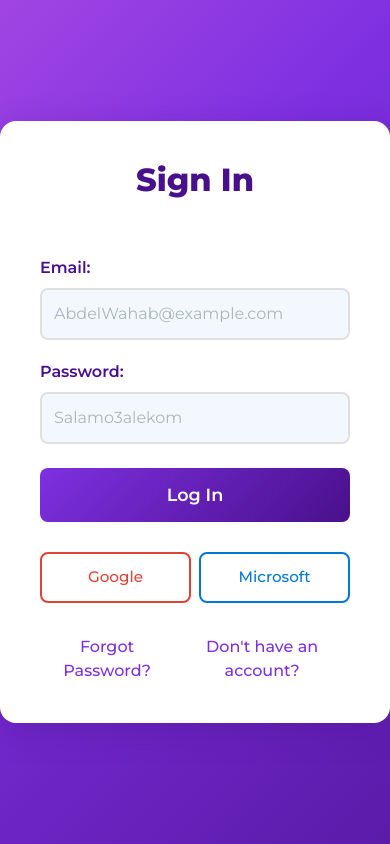
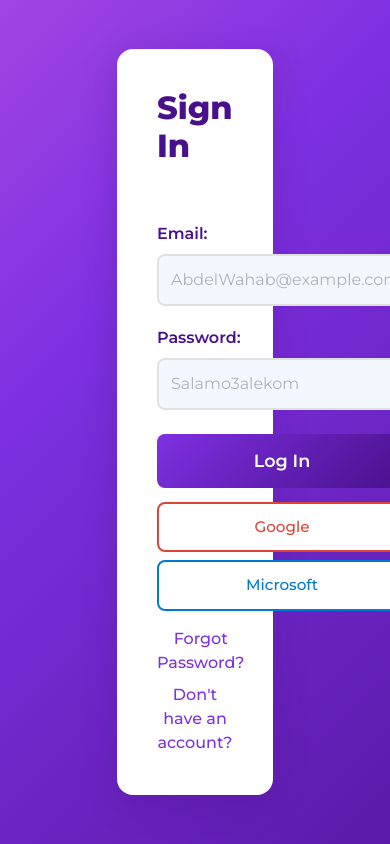
Before and after one commit to nelatawy/PlanchellaApp, an Angular app in the folder FrontEnd/planchella-app/: page /signin in a window 390 px wide. Built offline with nearby package versions, Linux system fonts and the light colour scheme; a web font is replaced by a local one.

Commit message:
responsive event-builder and auth files

```diff
--- a/FrontEnd/planchella-app/angular.json
+++ b/FrontEnd/planchella-app/angular.json
@@ -25,7 +25,8 @@
               }
             ],
             "styles": [
-              "src/styles.css"
+              "src/styles.css",
+              "src/app/auth/auth-common.css"
             ]
           },
           "configurations": {
@@ -93,5 +94,8 @@
         }
       }
     }
+  },
+  "cli": {
+    "analytics": false
   }
 }
--- a/FrontEnd/planchella-app/package.json
+++ b/FrontEnd/planchella-app/package.json
@@ -34,7 +34,7 @@
   },
   "devDependencies": {
     "@angular/build": "^20.3.6",
-    "@angular/cli": "^20.3.6",
+    "@angular/cli": "^20.3.12",
     "@angular/compiler-cli": "^20.3.0",
     "@types/jasmine": "~5.1.0",
     "jasmine-core": "~5.9.0",
--- /dev/null
+++ b/FrontEnd/planchella-app/src/app/auth/auth-common.css
@@ -0,0 +1,175 @@
+.inputField {
+  border-radius: 0.5rem;
+  padding: 0.75rem;
+  margin: 0.5rem 0 0 0;
+  border: 2px solid #E0E0E0;
+  font-size: 1rem;
+  background-color: #F3F8FF;
+  transition: all 0.2s ease;
+}
+
+.inputField:focus {
+  outline: none;
+  border-color: #7E30E1;
+  background-color: #FFFFFF;
+  box-shadow: 0 0 0 3px rgba(126, 48, 225, 0.1);
+}
+
+.inputField::placeholder {
+  color: #9CA3AF;
+  opacity: 0.8;
+}
+
+.inputLabel {
+  margin-top: 1.25rem;
+  font-size: 1rem;
+  color: #49108B;
+  font-weight: 600;
+}
+
+.inputLabel:first-of-type {
+  margin-top: 0.5rem;
+}
+
+.commonButtonTheme {
+  padding: 0.875rem;
+  border: none;
+  border-radius: 0.5rem;
+  background: linear-gradient(135deg, #7E30E1 0%, #49108B 100%);
+  color: #FFFFFF;
+  font-size: 1.1rem;
+  font-weight: 600;
+  cursor: pointer;
+  transition: all 0.3s ease;
+}
+
+.commonButtonTheme:hover {
+  transform: translateY(-2px);
+  box-shadow: 0 6px 20px rgba(126, 48, 225, 0.4);
+}
+
+.commonContainer {
+  font-family: var(--font-main);
+
+  border: none;
+  display: flex;
+  flex-direction: column;
+  justify-content: center;
+  align-items: center;
+  background-color: #ffffff;
+  width: 40vw;
+  height: fit-content;
+  margin: auto;
+  padding: 2.5rem;
+  border-radius: 1rem;
+  box-shadow: 0 8px 32px rgba(73, 16, 139, 0.3);
+}
+
+.commonContainer h2 {
+  margin: 0 0 1.5rem 0;
+  width: auto;
+  color: #49108B;
+  font-size: 2rem;
+  font-weight: 800;
+}
+
+
+.thirdPartyContainer {
+  display: flex;
+  flex-wrap: wrap;
+  gap: 0.75rem;
+  width: 100%;
+  margin-bottom: 0.5rem;
+  margin-top: 0.5rem;
+}
+
+/* Third party buttons - Common website style */
+.thirdParty {
+  flex: 1;
+  padding: 0.75rem 1rem;
+  width: 100%;
+  border: 2px solid #D1D5DB;
+  border-radius: 0.5rem;
+  background-color: #FFFFFF;
+  color: #374151;
+  font-size: 0.95rem;
+  font-weight: 500;
+  cursor: pointer;
+  transition: all 0.2s ease;
+  display: flex;
+  align-items: center;
+  justify-content: center;
+  gap: 0.75rem;
+}
+
+.relatedTagsContainer {
+  align-content: center;
+}
+
+.thirdParty:hover {
+  background-color: #F9FAFB;
+  border-color: #9CA3AF;
+  transform: translateY(-1px);
+  box-shadow: 0 2px 8px rgba(0, 0, 0, 0.1);
+}
+
+/* Google button specific styling */
+.thirdParty:first-child {
+  border-color: #DB4437;
+  color: #DB4437;
+}
+
+.thirdParty:first-child:hover {
+  background-color: #FEF2F2;
+  border-color: #B91C1C;
+}
+
+/* Microsoft button specific styling */
+.thirdParty:last-child {
+  border-color: #0078D4;
+  color: #0078D4;
+}
+
+.thirdParty:last-child:hover {
+  background-color: #F0F9FF;
+  border-color: #0369A1;
+}
+
+
+/* MEDIA QUERY FOR SMALL SCREENS */
+@media (max-width: 480px) {
+  /* Stop h2 from shrinking too small */
+  .commonContainer h2 {
+    font-size: 2rem; /* same as desktop size */
+  }
+
+  /* Stop input fields from shrinking */
+  .inputField {
+    font-size: 1rem;
+    padding: 0.75rem;
+    min-width: 250px; /* ensures readability */
+  }
+
+  .inputLabel {
+    font-size: 1rem;
+  }
+
+  /* Stop main button from shrinking */
+  .commonButtonTheme {
+    font-size: 1.1rem;
+    padding: 0.875rem;
+    min-width: 250px;
+  }
+
+  /* Third-party buttons: stack and same size */
+  .thirdPartyContainer {
+    flex-direction: column; /* stack vertically */
+    gap: 0.5rem;
+  }
+
+  .thirdParty {
+    width: 100%;
+    min-width: 250px;
+    font-size: 0.95rem;
+  }
+}
--- a/FrontEnd/planchella-app/src/app/auth/registration/registration.css
+++ b/FrontEnd/planchella-app/src/app/auth/registration/registration.css
@@ -3,7 +3,7 @@
   flex-direction: column;
   justify-content: center;
   align-items: center;
-  width: 22rem;
+  width: 100%;
   padding: 0;
 }
 
@@ -11,65 +11,6 @@
   width: 100%;
 }
 
-.thirdPartyContainer {
-  display: flex;
-  flex-direction: row;
-  gap: 0.75rem;
-  width: 100%;
-  margin-bottom: 0.5rem;
-  margin-top: 0.5rem;
-}
-
-/* Third party buttons - Common website style */
-.thirdParty {
-  padding: 0.75rem 1rem;
-  width: 100%;
-  border: 2px solid #D1D5DB;
-  border-radius: 0.5rem;
-  background-color: #FFFFFF;
-  color: #374151;
-  font-size: 0.95rem;
-  font-weight: 500;
-  cursor: pointer;
-  transition: all 0.2s ease;
-  display: flex;
-  align-items: center;
-  justify-content: center;
-  gap: 0.75rem;
-}
-
-.relatedTagsContainer {
-  align-content: center;
-}
-
-.thirdParty:hover {
-  background-color: #F9FAFB;
-  border-color: #9CA3AF;
-  transform: translateY(-1px);
-  box-shadow: 0 2px 8px rgba(0, 0, 0, 0.1);
-}
-
-/* Google button specific styling */
-.thirdParty:first-child {
-  border-color: #DB4437;
-  color: #DB4437;
-}
-
-.thirdParty:first-child:hover {
-  background-color: #FEF2F2;
-  border-color: #B91C1C;
-}
-
-/* Microsoft button specific styling */
-.thirdParty:last-child {
-  border-color: #0078D4;
-  color: #0078D4;
-}
-
-.thirdParty:last-child:hover {
-  background-color: #F0F9FF;
-  border-color: #0369A1;
-}
 
 a {
   display: block;
--- a/FrontEnd/planchella-app/src/app/auth/reset-password/reset-password.css
+++ b/FrontEnd/planchella-app/src/app/auth/reset-password/reset-password.css
@@ -13,6 +13,7 @@ p {
 
 #resetPasswordCard h2 {
   text-align: center;
+  overflow-wrap: break-word;
 }
 
 #resetPasswordCard * {
--- a/FrontEnd/planchella-app/src/app/auth/sign-in/sign-in.css
+++ b/FrontEnd/planchella-app/src/app/auth/sign-in/sign-in.css
@@ -2,71 +2,12 @@
   display: flex;
   flex-direction: column;
   align-items: flex-start;
-  width: 30rem;
+  width: 100%;
   padding: 0;
 }
 
 #registerForm > * {
   width: 100%;
-}
-
-.thirdPartyContainer {
-  display: flex;
-  flex-direction: row;
-  gap: 0.75rem;
-  margin: 1.5rem 0;
-  width: 100%;
-}
-
-.thirdPartyContainer * {
-  width: 100%;
-}
-
-/* Third party buttons - Common website style */
-.thirdParty {
-  padding: 0.75rem 1rem;
-  border: 2px solid #D1D5DB;
-  border-radius: 0.5rem;
-  background-color: #FFFFFF;
-  color: #374151;
-  font-size: 0.95rem;
-  font-weight: 500;
-  cursor: pointer;
-  transition: all 0.2s ease;
-  display: flex;
-  align-items: center;
-  justify-content: center;
-  gap: 0.75rem;
-}
-
-
-.thirdParty:hover {
-  background-color: #F9FAFB;
-  border-color: #9CA3AF;
-  transform: translateY(-1px);
-  box-shadow: 0 2px 8px rgba(0, 0, 0, 0.1);
-}
-
-/* Google button specific styling */
-.thirdParty:first-child {
-  border-color: #DB4437;
-  color: #DB4437;
-}
-
-.thirdParty:first-child:hover {
-  background-color: #FEF2F2;
-  border-color: #B91C1C;
-}
-
-/* Microsoft button specific styling */
-.thirdParty:last-child {
-  border-color: #0078D4;
-  color: #0078D4;
-}
-
-.thirdParty:last-child:hover {
-  background-color: #F0F9FF;
-  border-color: #0369A1;
 }
 
 a {
@@ -86,6 +27,7 @@ a:hover {
 .noSignIn {
   display: flex;
   flex-direction: row;
+  flex-wrap: wrap;
   justify-content: space-around;
   align-items: center;
 }
@@ -101,17 +43,13 @@ a:hover {
     padding: 0.5rem;
   }
 
-  #registerContainer {
-    padding: 2rem 1.5rem;
-    margin: 1rem;
-    width: 95%;
-  }
 
   #registerForm {
     width: 100%;
   }
 
   .thirdPartyContainer {
+
     gap: 0.5rem;
   }
 }
--- a/FrontEnd/planchella-app/src/app/auth/verification-code/verification-code.css
+++ b/FrontEnd/planchella-app/src/app/auth/verification-code/verification-code.css
@@ -3,7 +3,16 @@
 }
 
 #verificationCard h2 {
-  text-align: center;
+  width: 100%;
+  overflow-wrap: break-word;
+}
+
+#formVer {
+  width: 100%;
+}
+
+#formVer * {
+  width: 100%;
 }
 
 button[type="submit"] {
@@ -12,6 +21,7 @@ button[type="submit"] {
 }
 
 #verificationCode {
+  display: block;
   height: 3rem;
   width: 100%;
   margin-bottom: 1rem; /* not working for some god forsaken reason*/
@@ -21,11 +31,3 @@ button[type="submit"] {
   text-align: left;
   width: 100%;
 }
-
-#formVer {
-  width: 100%;
-}
-
-#formVer * {
-  width: 100%;
-}
--- a/FrontEnd/planchella-app/src/app/event-builder/event-builder.css
+++ b/FrontEnd/planchella-app/src/app/event-builder/event-builder.css
@@ -6,20 +6,11 @@ h1 {
   margin: 1rem;
 }
 
-#event-builder {
-  background-color: white;
-  width: 80vh;
-  height: 90vh;
-  border-radius: 10px;
-  display: flex;
-  flex-direction: column;
-  overflow: hidden;
-  padding: 0.5rem;
-}
 
 #flares {
-  border: 3px solid darkslategrey;
-  border-radius: 10px;
+  font-size: var(--font-size-med);
+  border: 0.25rem solid rgba(47, 79, 79, 0.5);
+  border-radius: 0.5rem;
   margin-top: 0.5rem;
   outline: none;
   cursor: pointer;
@@ -28,13 +19,22 @@ h1 {
   background-color: white;
 }
 
-#flares:hover #flares::selection {
-  border: 3px solid darkmagenta;
+#flares:hover{
+  border: 0.25rem solid var(--primary-color-light);
+}
+
+#flares:focus {
+  border: 0.25rem solid var(--primary-color-dark);
+}
+
+#flares::selection {
+  border: 0.25rem solid var(--primary-color-dark);
 }
 
 #title {
   display: flex;
   width: 50%;
+  font-size: var(--font-size-med);
   background-color: #f7f7f7;
   color: #000;
   border: 1px solid #ccc;
@@ -46,7 +46,8 @@ h1 {
   margin: 0.5rem 0;
   display: flex;
   overflow-y: auto;
-  min-height: 50%;
+  min-height: 50vh;
+  font-size: var(--font-size-med);
   background-color: #f7f7f7;
   color: #000;
   border: 1px solid #ccc;
@@ -74,6 +75,7 @@ h1 {
 
 #event-bottom {
   height: 20%;
+  margin-top: 0.5rem;
   display: flex;
   flex-direction: row;
   align-items: center;
--- a/FrontEnd/planchella-app/src/styles.css
+++ b/FrontEnd/planchella-app/src/styles.css
@@ -136,82 +136,3 @@ body {
   justify-content: center;
   animation: gradientAnimation 10s ease-in infinite ;
 }
-
-
-
-
-
-.inputField {
-  border-radius: 0.5rem;
-  padding: 0.75rem;
-  margin: 0.5rem 0 0 0;
-  border: 2px solid #E0E0E0;
-  font-size: 1rem;
-  background-color: #F3F8FF;
-  transition: all 0.2s ease;
-}
-
-.inputField:focus {
-  outline: none;
-  border-color: #7E30E1;
-  background-color: #FFFFFF;
-  box-shadow: 0 0 0 3px rgba(126, 48, 225, 0.1);
-}
-
-.inputField::placeholder {
-  color: #9CA3AF;
-  opacity: 0.8;
-}
-
-.inputLabel {
-  margin-top: 1.25rem;
-  font-size: 1rem;
-  color: #49108B;
-  font-weight: 600;
-}
-
-.inputLabel:first-of-type {
-  margin-top: 0.5rem;
-}
-
-
-.commonButtonTheme {
-  padding: 0.875rem;
-  border: none;
-  border-radius: 0.5rem;
-  background: linear-gradient(135deg, #7E30E1 0%, #49108B 100%);
-  color: #FFFFFF;
-  font-size: 1.1rem;
-  font-weight: 600;
-  cursor: pointer;
-  transition: all 0.3s ease;
-}
-
-.commonButtonTheme:hover {
-  transform: translateY(-2px);
-  box-shadow: 0 6px 20px rgba(126, 48, 225, 0.4);
-}
-
-.commonContainer {
-  font-family: var(--font-main);
-
-  border: none;
-  display: flex;
-  flex-direction: column;
-  justify-content: center;
-  align-items: center;
-  background-color: #ffffff;
-  width: fit-content;
-  height: fit-content;
-  margin: auto;
-  padding: 2.5rem;
-  border-radius: 1rem;
-  box-shadow: 0 8px 32px rgba(73, 16, 139, 0.3);
-}
-
-.commonContainer h2 {
-  margin: 0 0 1.5rem 0;
-  color: #49108B;
-  font-size: 2rem;
-  font-weight: 800;
-}
```
Also changed, not shown: 19 other files (tests, documents, lock files or other folders).
